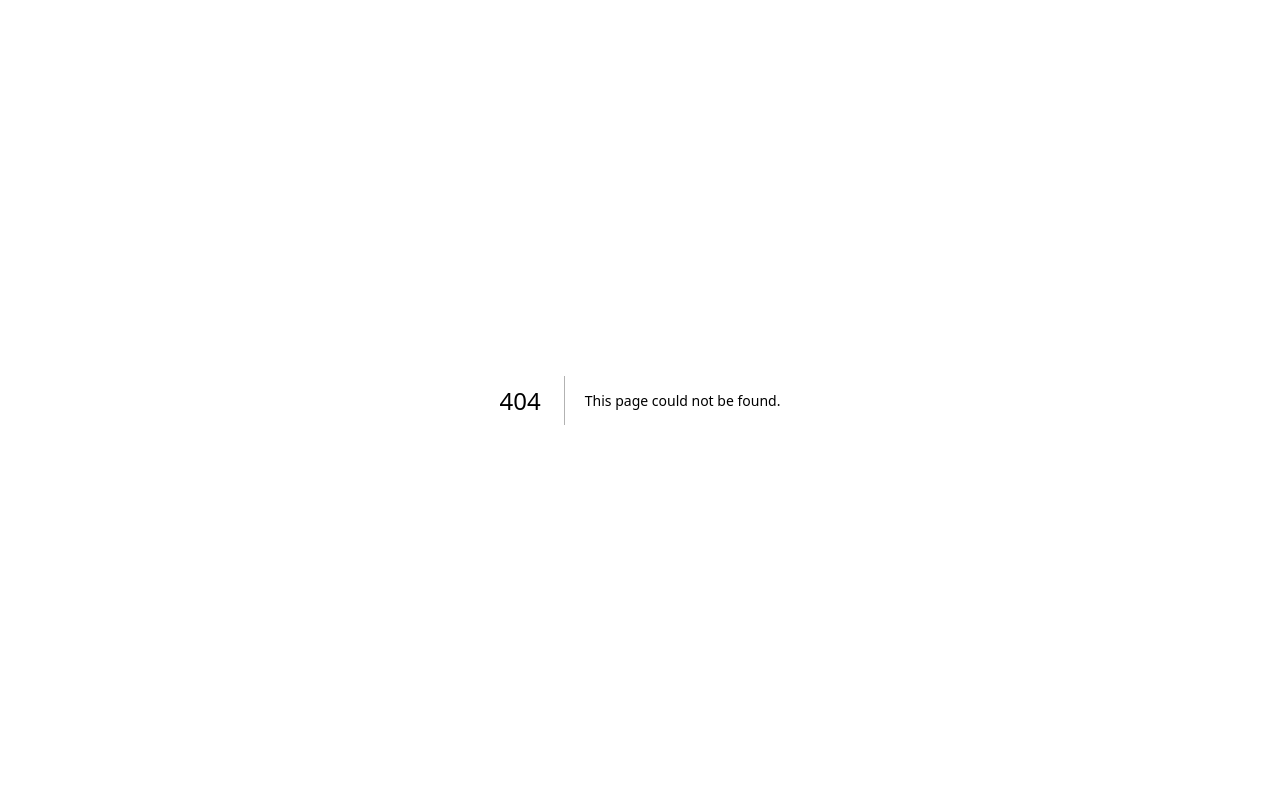
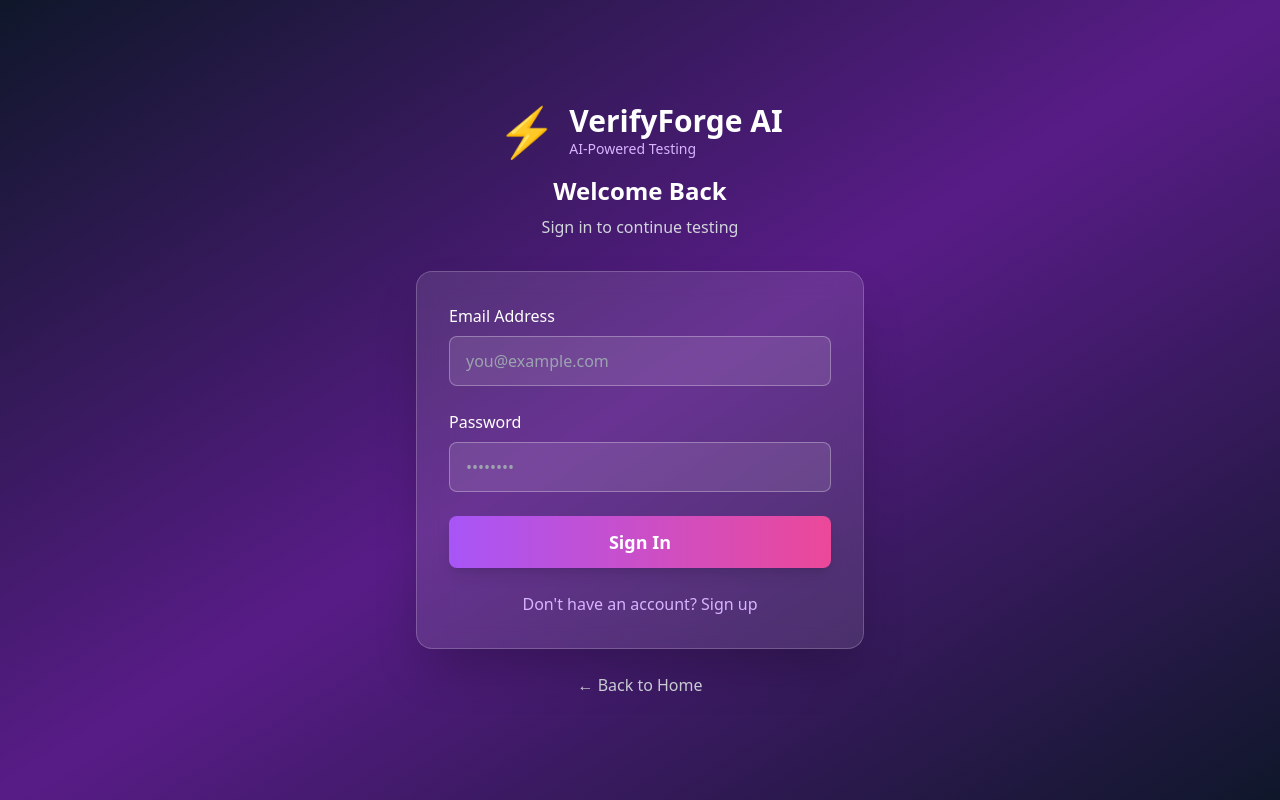
Before and after one commit to CR-AudioViz-AI/verifyforge-ai, a Next.js app: page /auth in a window 1280 px wide. Before the commit this address had no page. Built offline with nearby package versions, Linux system fonts and the light colour scheme.

Commit message:
ADD: Authentication page with sign up/sign in

```diff
--- /dev/null
+++ b/app/auth/page.tsx
@@ -0,0 +1,178 @@
+'use client';
+
+import { useState } from 'react';
+import { useRouter } from 'next/navigation';
+import Link from 'next/link';
+
+export default function AuthPage() {
+  const router = useRouter();
+  const [isSignUp, setIsSignUp] = useState(false);
+  const [loading, setLoading] = useState(false);
+  const [formData, setFormData] = useState({
+    email: '',
+    password: '',
+    name: ''
+  });
+
+  const handleSubmit = async (e: React.FormEvent) => {
+    e.preventDefault();
+    setLoading(true);
+
+    try {
+      // For now, just store in localStorage (temporary solution)
+      // In production, this will use Supabase auth
+      if (isSignUp) {
+        // Sign up
+        const user = {
+          email: formData.email,
+          name: formData.name,
+          id: `user_${Date.now()}`,
+          createdAt: new Date().toISOString(),
+          freeTests: 3,
+          paidCredits: 0
+        };
+        localStorage.setItem('verifyforge_user', JSON.stringify(user));
+        localStorage.setItem('verifyforge_auth', 'true');
+      } else {
+        // Sign in (for demo, just check if email exists)
+        const stored = localStorage.getItem('verifyforge_user');
+        if (stored) {
+          const user = JSON.parse(stored);
+          if (user.email === formData.email) {
+            localStorage.setItem('verifyforge_auth', 'true');
+          } else {
+            alert('Invalid credentials');
+            setLoading(false);
+            return;
+          }
+        } else {
+          alert('No account found. Please sign up first.');
+          setLoading(false);
+          return;
+        }
+      }
+
+      // Redirect to dashboard
+      router.push('/dashboard');
+    } catch (error) {
+      console.error('Auth error:', error);
+      alert('Authentication failed. Please try again.');
+    } finally {
+      setLoading(false);
+    }
+  };
+
+  return (
+    <div className="min-h-screen bg-gradient-to-br from-slate-900 via-purple-900 to-slate-900 flex items-center justify-center p-4">
+      <div className="max-w-md w-full">
+        {/* Logo and Title */}
+        <div className="text-center mb-8">
+          <Link href="/" className="inline-block">
+            <div className="flex items-center justify-center gap-3 mb-4">
+              <div className="text-5xl">⚡</div>
+              <div className="text-left">
+                <h1 className="text-3xl font-bold text-white">VerifyForge AI</h1>
+                <p className="text-purple-300 text-sm">AI-Powered Testing</p>
+              </div>
+            </div>
+          </Link>
+          <h2 className="text-2xl font-bold text-white mb-2">
+            {isSignUp ? 'Create Your Account' : 'Welcome Back'}
+          </h2>
+          <p className="text-gray-300">
+            {isSignUp ? 'Get 3 free tests instantly' : 'Sign in to continue testing'}
+          </p>
+        </div>
+
+        {/* Auth Card */}
+        <div className="bg-white/10 backdrop-blur-md rounded-2xl p-8 border border-white/20 shadow-2xl">
+          <form onSubmit={handleSubmit} className="space-y-6">
+            {/* Name Field (Sign Up Only) */}
+            {isSignUp && (
+              <div>
+                <label className="block text-white font-medium mb-2">Full Name</label>
+                <input
+                  type="text"
+                  required
+                  value={formData.name}
+                  onChange={(e) => setFormData({ ...formData, name: e.target.value })}
+                  className="w-full px-4 py-3 bg-white/10 border border-white/30 rounded-lg text-white placeholder-gray-400 focus:outline-none focus:ring-2 focus:ring-purple-500"
+                  placeholder="John Doe"
+                />
+              </div>
+            )}
+
+            {/* Email Field */}
+            <div>
+              <label className="block text-white font-medium mb-2">Email Address</label>
+              <input
+                type="email"
+                required
+                value={formData.email}
+                onChange={(e) => setFormData({ ...formData, email: e.target.value })}
+                className="w-full px-4 py-3 bg-white/10 border border-white/30 rounded-lg text-white placeholder-gray-400 focus:outline-none focus:ring-2 focus:ring-purple-500"
+                placeholder="you@example.com"
+              />
+            </div>
+
+            {/* Password Field */}
+            <div>
+              <label className="block text-white font-medium mb-2">Password</label>
+              <input
+                type="password"
+                required
+                value={formData.password}
+                onChange={(e) => setFormData({ ...formData, password: e.target.value })}
+                className="w-full px-4 py-3 bg-white/10 border border-white/30 rounded-lg text-white placeholder-gray-400 focus:outline-none focus:ring-2 focus:ring-purple-500"
+                placeholder="••••••••"
+                minLength={6}
+              />
+            </div>
+
+            {/* Submit Button */}
+            <button
+              type="submit"
+              disabled={loading}
+              className="w-full py-3 bg-gradient-to-r from-purple-500 to-pink-500 text-white rounded-lg font-bold text-lg hover:from-purple-600 hover:to-pink-600 transition-all shadow-lg hover:shadow-purple-500/50 disabled:opacity-50 disabled:cursor-not-allowed flex items-center justify-center gap-2"
+            >
+              {loading ? (
+                <>
+                  <div className="w-5 h-5 border-2 border-white border-t-transparent rounded-full animate-spin" />
+                  Processing...
+                </>
+              ) : (
+                <>{isSignUp ? 'Create Account' : 'Sign In'}</>
+              )}
+            </button>
+          </form>
+
+          {/* Toggle Sign In / Sign Up */}
+          <div className="mt-6 text-center">
+            <button
+              onClick={() => setIsSignUp(!isSignUp)}
+              className="text-purple-300 hover:text-purple-200 transition-colors"
+            >
+              {isSignUp ? 'Already have an account? Sign in' : "Don't have an account? Sign up"}
+            </button>
+          </div>
+
+          {/* Free Tests Reminder */}
+          {isSignUp && (
+            <div className="mt-6 bg-green-500/20 border border-green-500/30 rounded-lg p-4">
+              <p className="text-green-300 text-sm text-center">
+                🎉 <strong>3 FREE tests</strong> included with every new account!
+              </p>
+            </div>
+          )}
+        </div>
+
+        {/* Back to Home */}
+        <div className="mt-6 text-center">
+          <Link href="/" className="text-gray-300 hover:text-white transition-colors">
+            ← Back to Home
+          </Link>
+        </div>
+      </div>
+    </div>
+  );
+}
```
